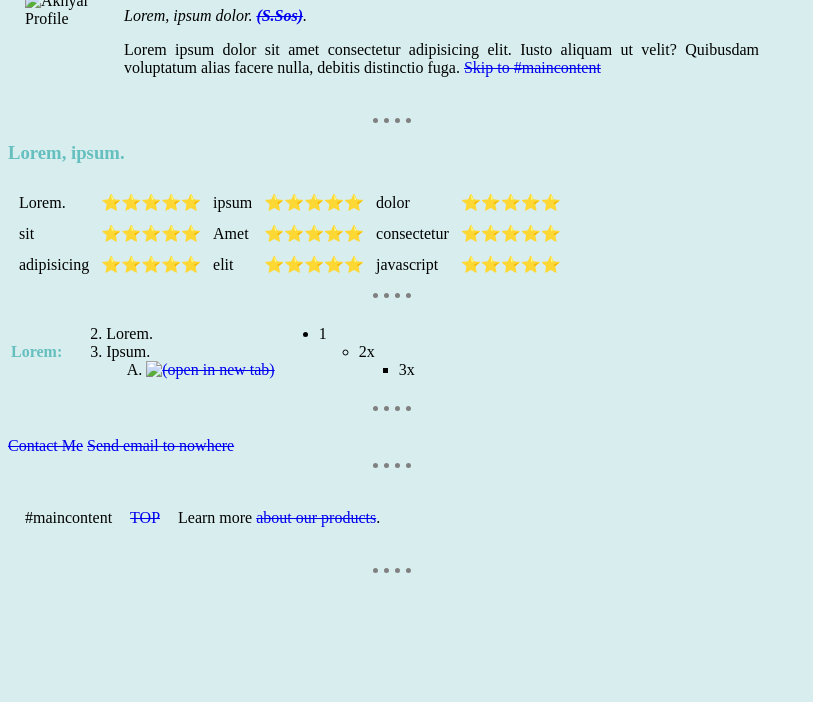
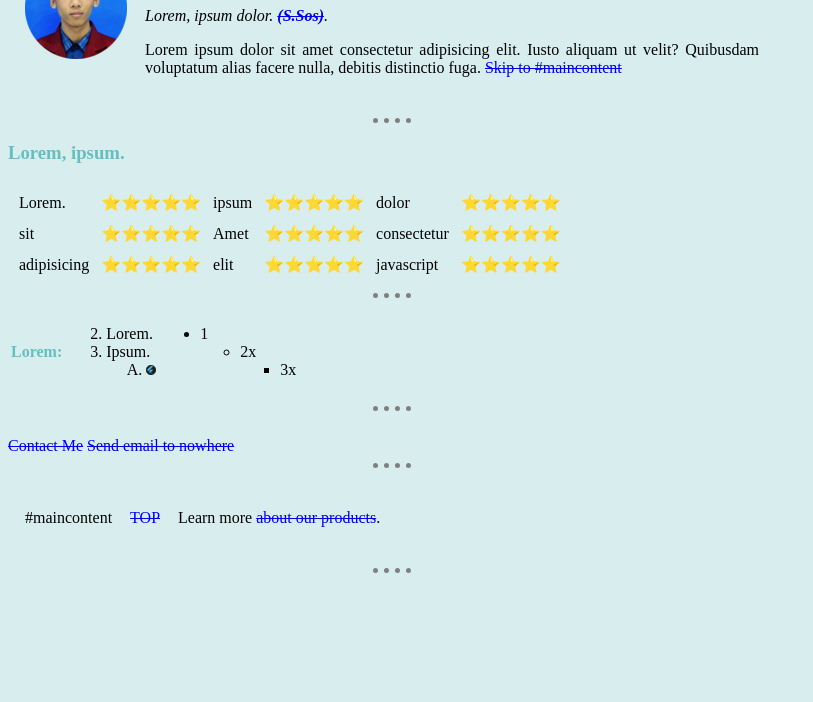
Before and after one commit to eakhyar/html-1, a plain HTML site: page index.html in a window 1280 px wide. Shown: the part 98-800 px from the top of the page, without its empty margins (0-813 px from the left). Drawn offline with Linux system fonts and the light colour scheme.

Commit message:
Update index.html

```diff
--- a/index.html
+++ b/index.html
@@ -12,7 +12,7 @@
     <!-- <body style="background-color: #EAF6F6;"> (inline CSS) -->
     <table cellspacing="16">
       <tr>
-        <td><img src="circle-cropped.png" alt="Akhyar Profile" /></td>
+        <td><img src="images/circle-cropped.png" alt="Akhyar Profile" /></td>
         <td>
           <h1>Akhyarm</h1>
           <p>
@@ -74,7 +74,7 @@
               <ol type="A">
                 <li>
                   <a target="_blank" href="https://flutter.dev/">
-                    <img src="flutter.png" alt="(open in new tab)" />
+                    <img src="images/flutter.png" alt="(open in new tab)" />
                   </a>
                 </li>
               </ol>
```
